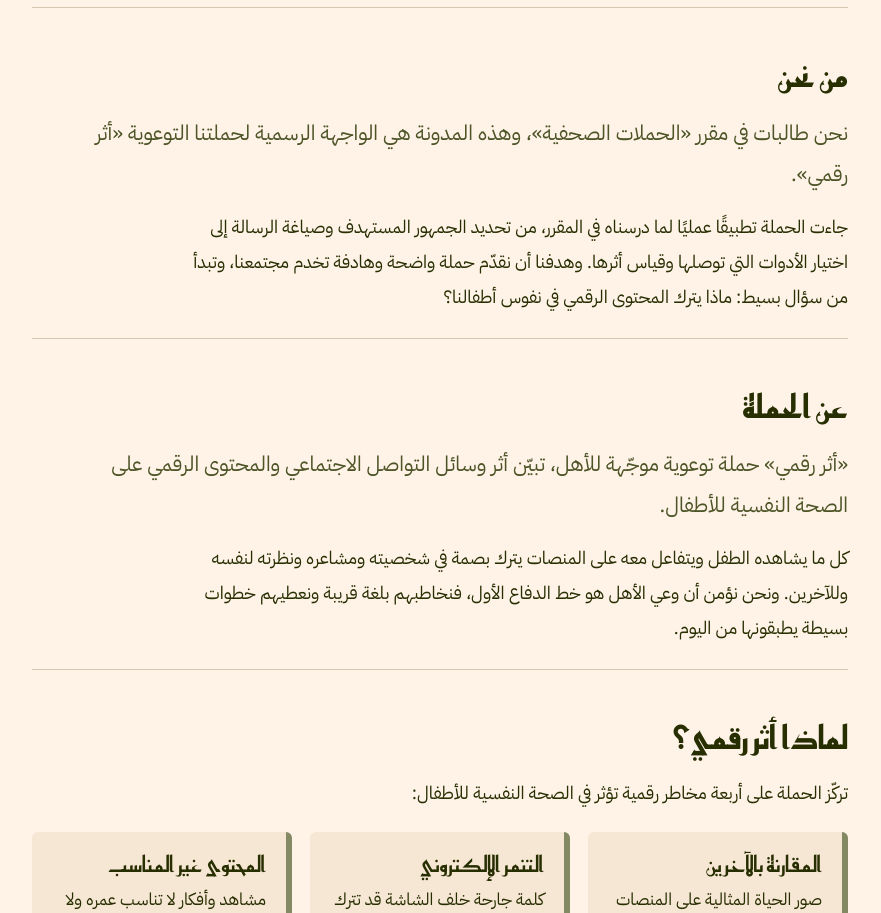
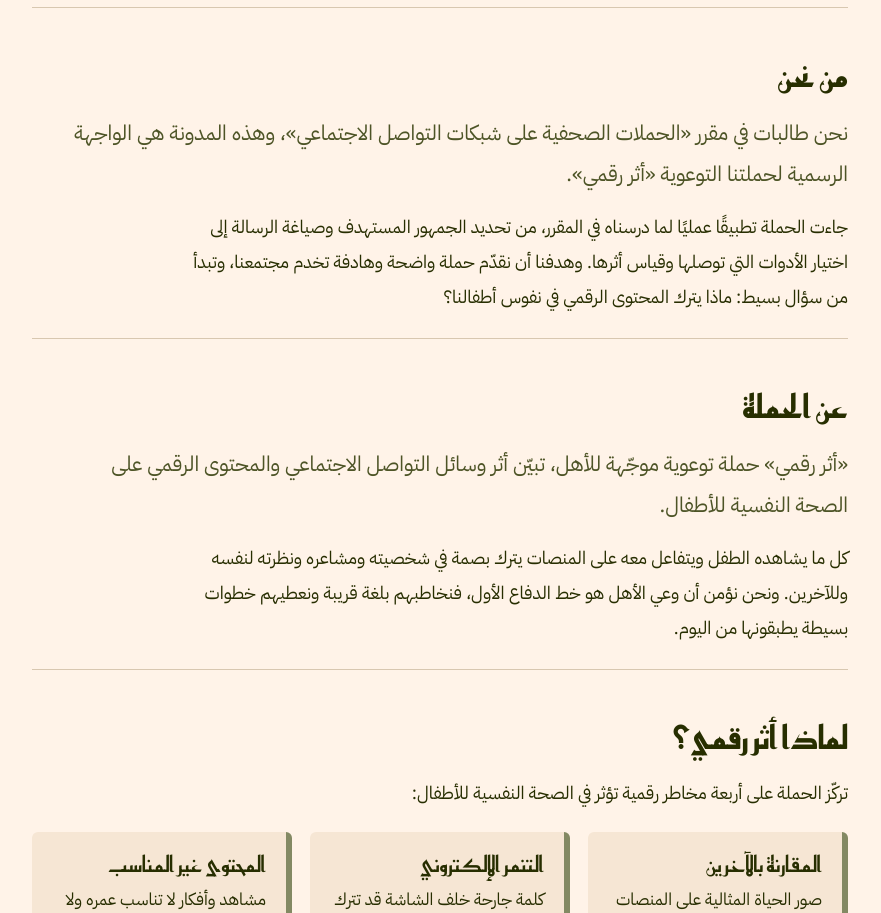
Before and after one commit to mll111/athar-raqmi, a plain HTML site: page index.html in a window 1280 px wide. Shown: the part 1199-2112 px from the top of the page, without its empty margins (200-1081 px from the left). Drawn offline with Linux system fonts and the light colour scheme.

Commit message:
Update index.html

```diff
--- a/index.html
+++ b/index.html
@@ -59,7 +59,7 @@ footer small{display:block;font-family:"IBM Plex Sans Arabic",sans-serif;font-si
 
 <section id="about">
 <h2>من نحن</h2>
-<p class="lead">نحن طالبات في مقرر «الحملات الصحفية»، وهذه المدونة هي الواجهة الرسمية لحملتنا التوعوية «أثر رقمي».</p>
+<p class="lead">نحن طالبات في مقرر «الحملات الصحفية على شبكات التواصل الاجتماعي»، وهذه المدونة هي الواجهة الرسمية لحملتنا التوعوية «أثر رقمي».</p>
 <p>جاءت الحملة تطبيقًا عمليًا لما درسناه في المقرر، من تحديد الجمهور المستهدف وصياغة الرسالة إلى اختيار الأدوات التي توصلها وقياس أثرها. وهدفنا أن نقدّم حملة واضحة وهادفة تخدم مجتمعنا، وتبدأ من سؤال بسيط: ماذا يترك المحتوى الرقمي في نفوس أطفالنا؟</p>
 </section>
 
```
